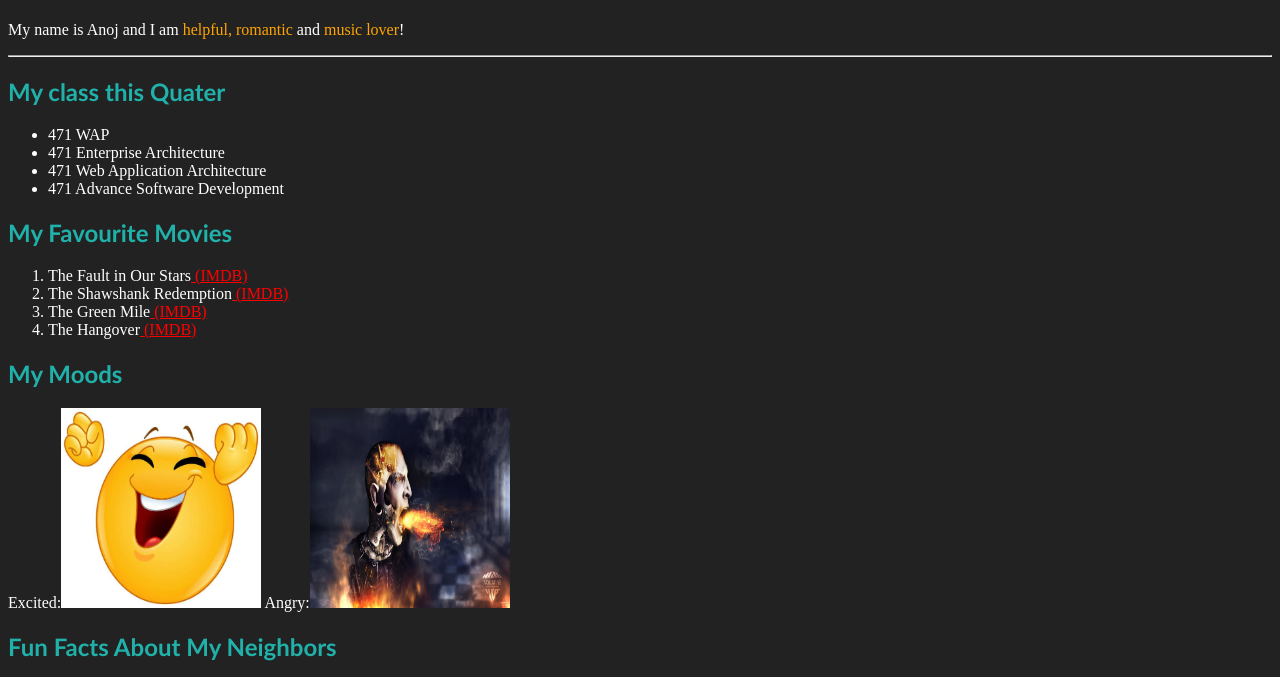
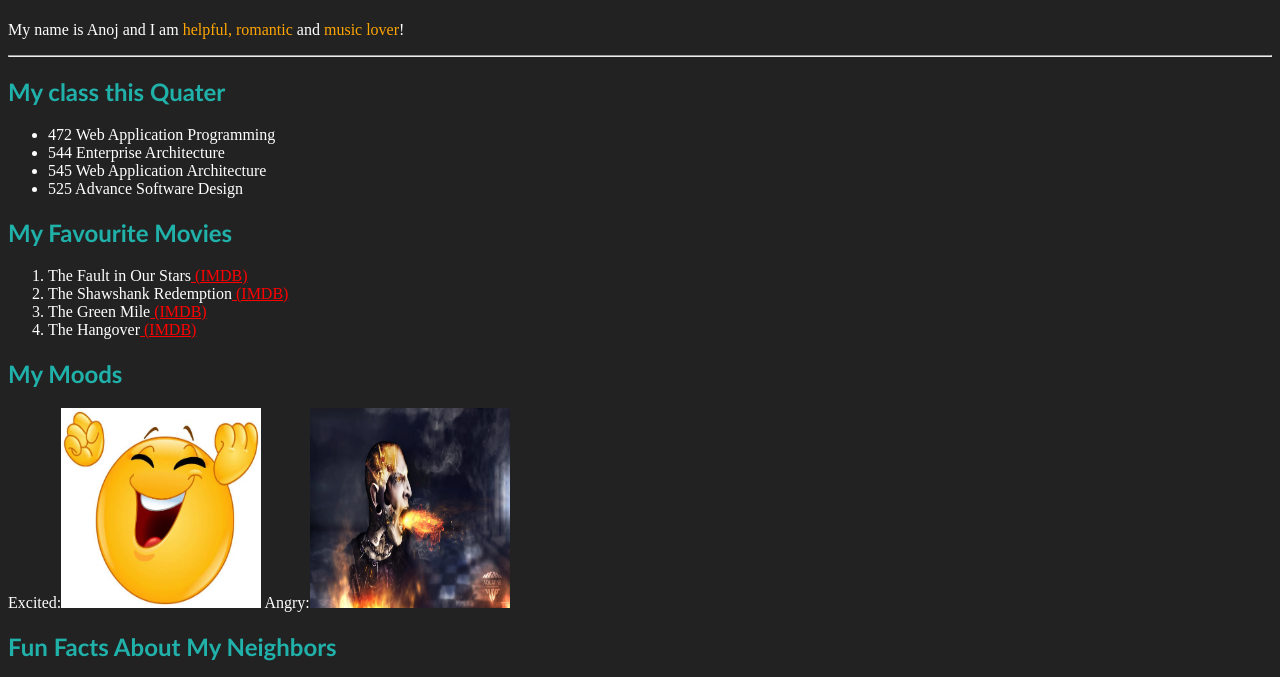
Before and after one commit to anojcrazycoder/WAPLabs, a plain HTML site: page Lab-2/AboutMe.html in a window 1280 px wide. Shown: the part 109-786 px from the top of the page. Drawn offline with Linux system fonts and the light colour scheme.

Commit message:
Update AboutMe.html

```diff
--- a/Lab-2/AboutMe.html
+++ b/Lab-2/AboutMe.html
@@ -19,10 +19,10 @@
     <hr>
     <h2>My class this Quater</h2>
     <ul id="courseList">
-        <li>471 WAP</li>
-        <li>471 Enterprise Architecture</li>
-        <li>471 Web Application Architecture</li>
-        <li>471 Advance Software Development</li>
+        <li>472 Web Application Programming</li>
+        <li>544 Enterprise Architecture</li>
+        <li>545 Web Application Architecture</li>
+        <li>525 Advance Software Design</li>
     </ul>
 
         <h2>My Favourite Movies</h2>
```
